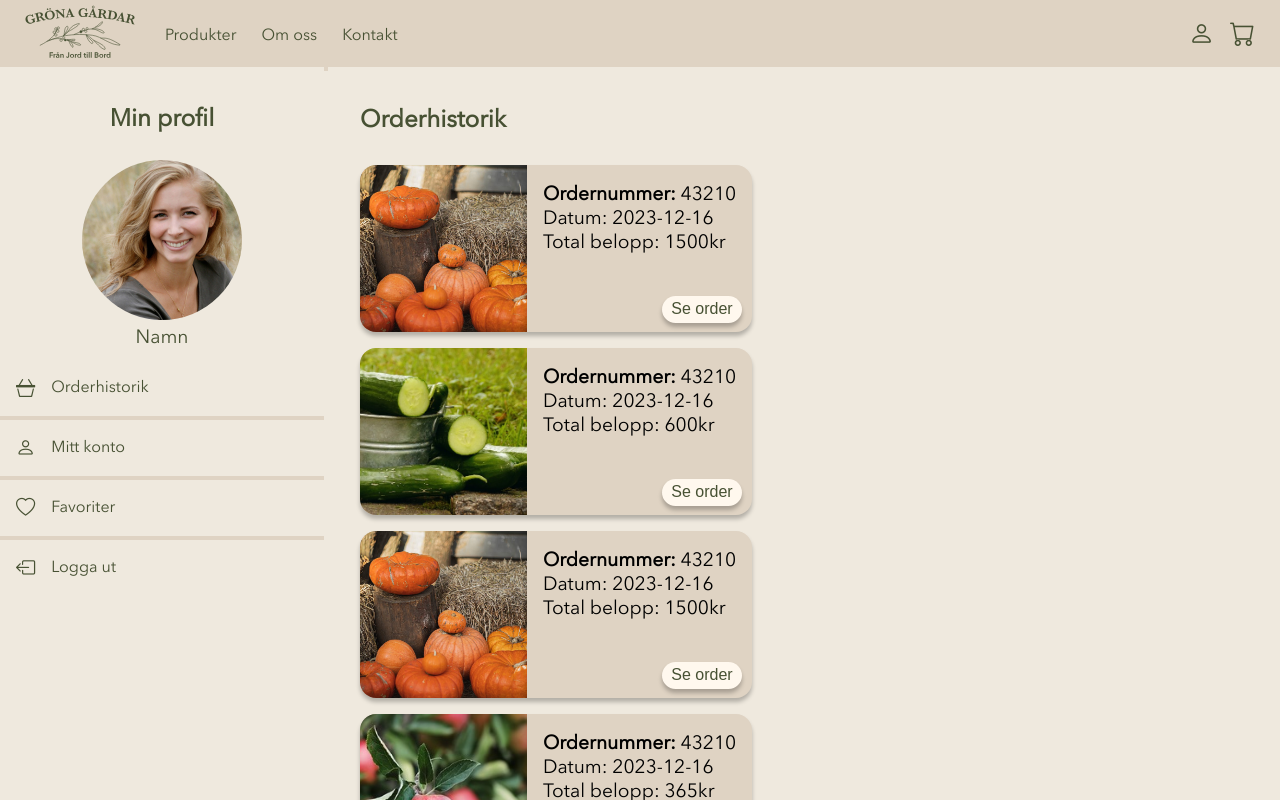
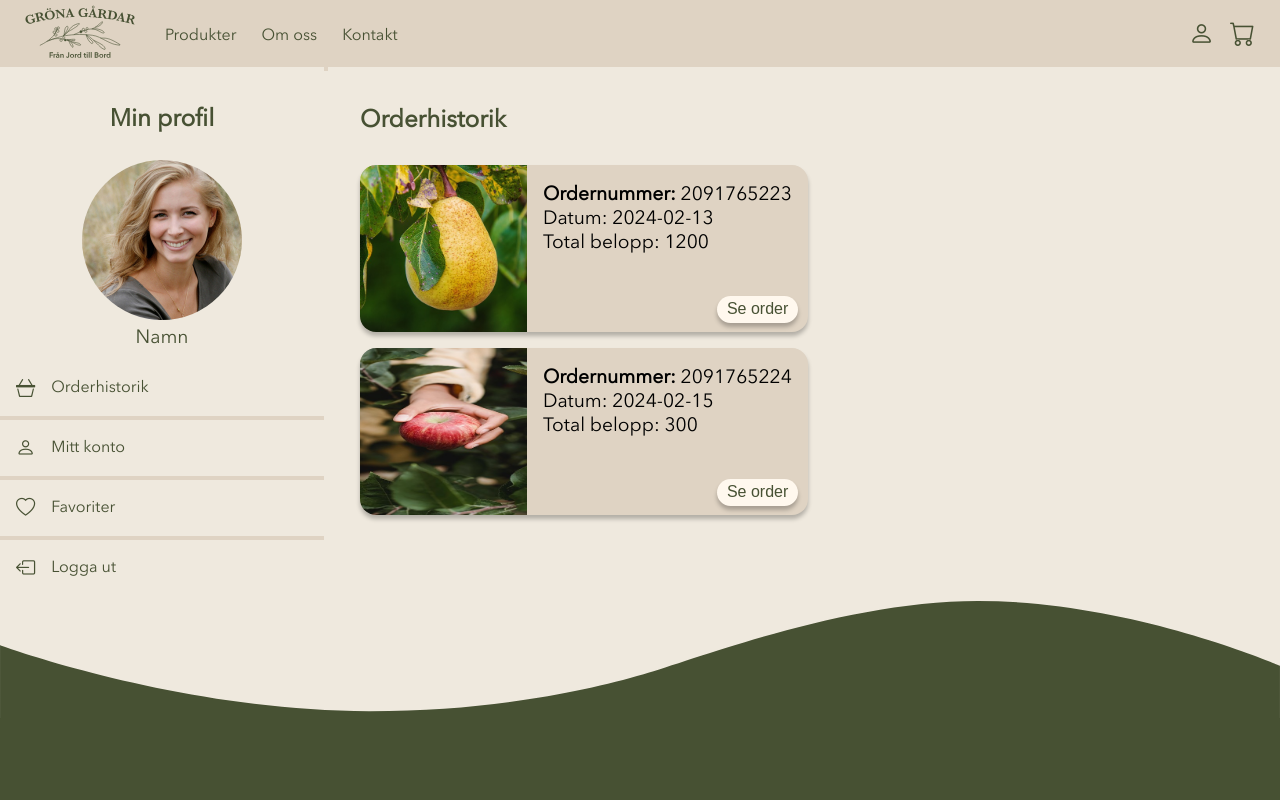
Before and after one commit to f1schhh/Grona-gardar, a Vue app: page /account/orderhistory in a window 1280 px wide. Shown: the top 800 px of the page. Built offline with nearby package versions, Linux system fonts and the light colour scheme.

Commit message:
ordnat databas för orderhistorik

```diff
--- a/src/database.json
+++ b/src/database.json
@@ -230,5 +230,63 @@
       "season": "autumn"
     }
   ],
-  "active_season": "summer"
+  "active_season": "summer",
+
+
+  "order_history": [
+    {
+      "id": 2091765223,
+      "order_by": 1,
+      "order_status": "ongoing",
+      "order_date": "2024-02-13",
+      "total_cost": 1200,
+      "delivery_alternative": "PostNord Hem",
+      "delivery_adress": "Axel Dahlströms Torg, Göteborg",
+      "delivery_zipcode": "433 38",
+      "delivery_name": "Atko Dahlstrom",
+      "email": "atko.dahlstrom@cat.com"
+    },
+
+    {
+      "id": 2091765224,
+      "order_by": 1,
+      "order_status": "ongoing",
+      "order_date": "2024-02-15",
+      "total_cost": 300,
+      "delivery_alternative": "PostNord Hem",
+      "delivery_adress": "Axel Dahlströms Torg, Göteborg",
+      "delivery_zipcode": "433 38",
+      "delivery_name": "Atko Dahlstrom",
+      "email": "atko.dahlstrom@cat.com"
+    }
+  ],
+
+  "order_product_list": [
+    {
+      "id": 1,
+      "order_id": 2091765223,
+      "product_id": 20
+    },
+    {
+      "id": 2,
+      "order_id": 2091765223,
+      "product_id": 18
+    },
+    {
+      "id": 3,
+      "order_id": 2091765223,
+      "product_id": 20
+    },
+
+    {
+      "id": 4,
+      "order_id": 2091765224,
+      "product_id": 17
+    },
+    {
+      "id": 5,
+      "order_id": 2091765224,
+      "product_id": 2
+    }
+  ]
 }
--- a/src/views/OrderHistoryView.vue
+++ b/src/views/OrderHistoryView.vue
@@ -1,4 +1,64 @@
 <script>
+export default {
+
+    data() {
+        return {
+            order_history_data: null,
+            order_image: []
+        }
+    },
+
+    async created() {
+        await this.find_orders()
+    },
+
+    methods: {
+        async find_orders() {
+            try {
+                const response = await fetch('/src/database.json');
+                const data = await response.json();
+
+                const orders = data.order_history.filter(item => item.order_by === 1);
+
+                if (orders.length !== 0) {
+                    for (let i = 0; i < orders.length; i++) {
+                        this.order_image.push(await this.find_image(orders[i].id));
+                    }
+                    this.order_history_data = orders;
+                }
+
+            } catch {
+
+            }
+
+        },
+
+        async find_image(id) {
+            try {
+                const response = await fetch('/src/database.json');
+                const data = await response.json();
+
+                const orders = data.order_product_list.find(item => item.order_id === id);
+
+                if (orders.length !== 0) {
+                    const findImage = data.products.find(item => item.id === orders.product_id);
+                    console.log(findImage.product_image);
+
+
+                    if (findImage) {
+                        return findImage.product_image
+                    }
+
+                }
+
+            } catch {
+
+            }
+        }
+    }
+
+}
+
 
 </script>
 
@@ -149,61 +209,15 @@ article {
                 <hr id="orderHistory_hr">
             </div>
             <ul class="orderHistory_list">
-                <li class="orderHistory_list_li">
-                    <div class="img-wrapper">
-                        <img src="../assets/media/product_images/Pumpkin_Howden.jpg" alt="">
+                <li class="orderHistory_list_li" v-for="(items, index) in order_history_data">
+                    <div class="img-wrapper" v-if="order_image.length !== 0">
+                        <img :src="order_image[index]" alt="">
                     </div>
                     <div class="summar_and_button">
                         <div class="order_summary">
-                            <p><span>Ordernummer:</span> 43210</p>
-                            <p>Datum: 2023-12-16</p>
-                            <p>Total belopp: 1500kr</p>
-                        </div>
-                        <div class="button_seeOrder_div">
-                            <button class="button_seeOrder">Se order</button>
-                        </div>
-                    </div>
-                </li>
-
-                <li class="orderHistory_list_li">
-                    <div class="img-wrapper">
-                        <img src="../assets/media/product_images/Cucumber_Sonja.jpg" alt="">
-                    </div>
-                    <div class="summar_and_button">
-                        <div class="order_summary">
-                            <p><span>Ordernummer:</span> 43210</p>
-                            <p>Datum: 2023-12-16</p>
-                            <p>Total belopp: 600kr</p>
-                        </div>
-                        <div class="button_seeOrder_div">
-                            <button class="button_seeOrder">Se order</button>
-                        </div>
-                    </div>
-                </li>
-                <li class="orderHistory_list_li">
-                    <div class="img-wrapper">
-                        <img src="../assets/media/product_images/Pumpkin_Howden.jpg" alt="">
-                    </div>
-                    <div class="summar_and_button">
-                        <div class="order_summary">
-                            <p><span>Ordernummer:</span> 43210</p>
-                            <p>Datum: 2023-12-16</p>
-                            <p>Total belopp: 1500kr</p>
-                        </div>
-                        <div class="button_seeOrder_div">
-                            <button class="button_seeOrder">Se order</button>
-                        </div>
-                    </div>
-                </li>
-                <li class="orderHistory_list_li">
-                    <div class="img-wrapper">
-                        <img src="../assets/media/product_images/Apple_Elise.jpg" alt="">
-                    </div>
-                    <div class="summar_and_button">
-                        <div class="order_summary">
-                            <p><span>Ordernummer:</span> 43210</p>
-                            <p>Datum: 2023-12-16</p>
-                            <p>Total belopp: 365kr</p>
+                            <p><span>Ordernummer:</span> {{ items.id }}</p>
+                            <p>Datum: {{ items.order_date }}</p>
+                            <p>Total belopp: {{ items.total_cost }}</p>
                         </div>
                         <div class="button_seeOrder_div">
                             <button class="button_seeOrder">Se order</button>
```
